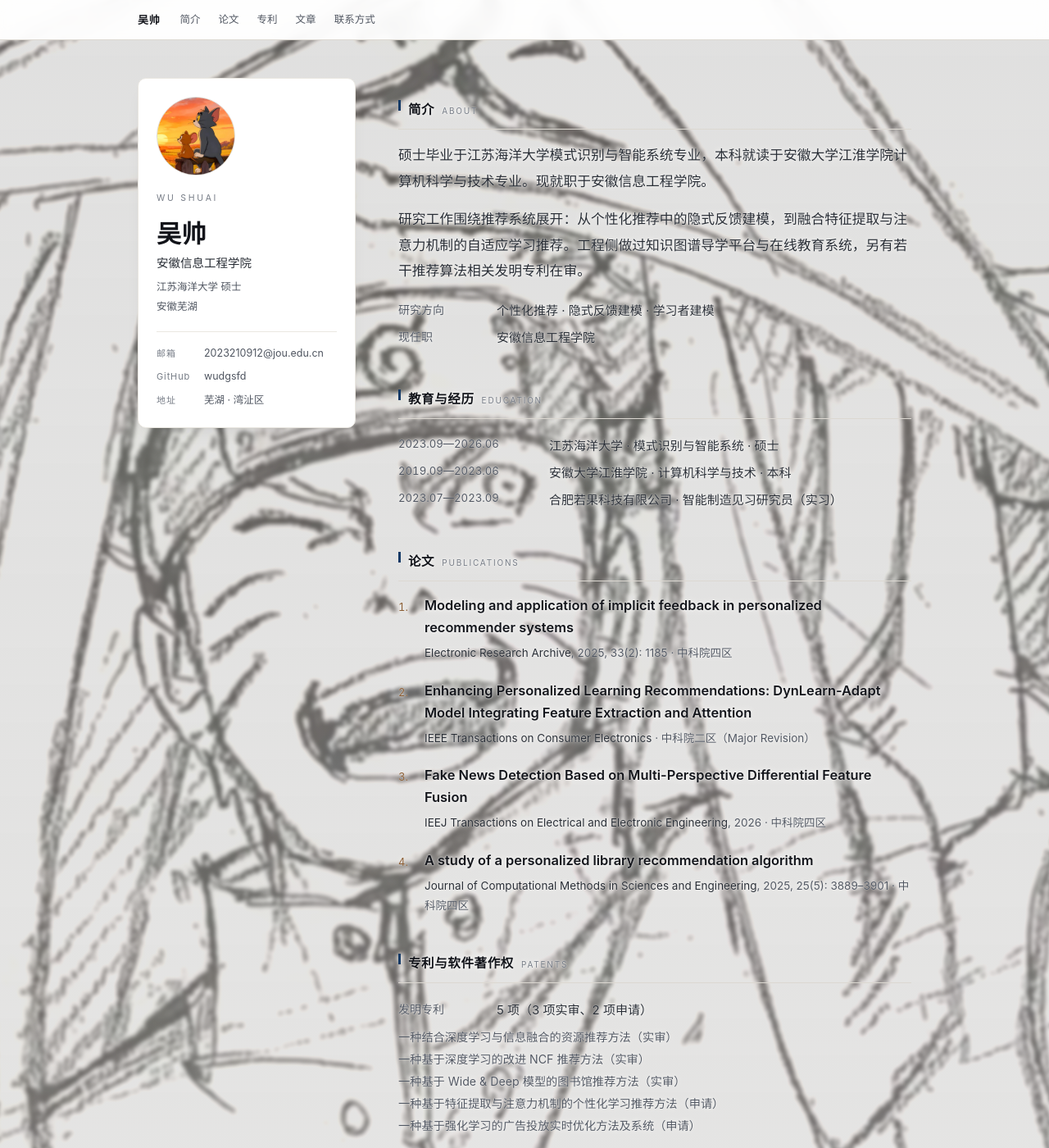
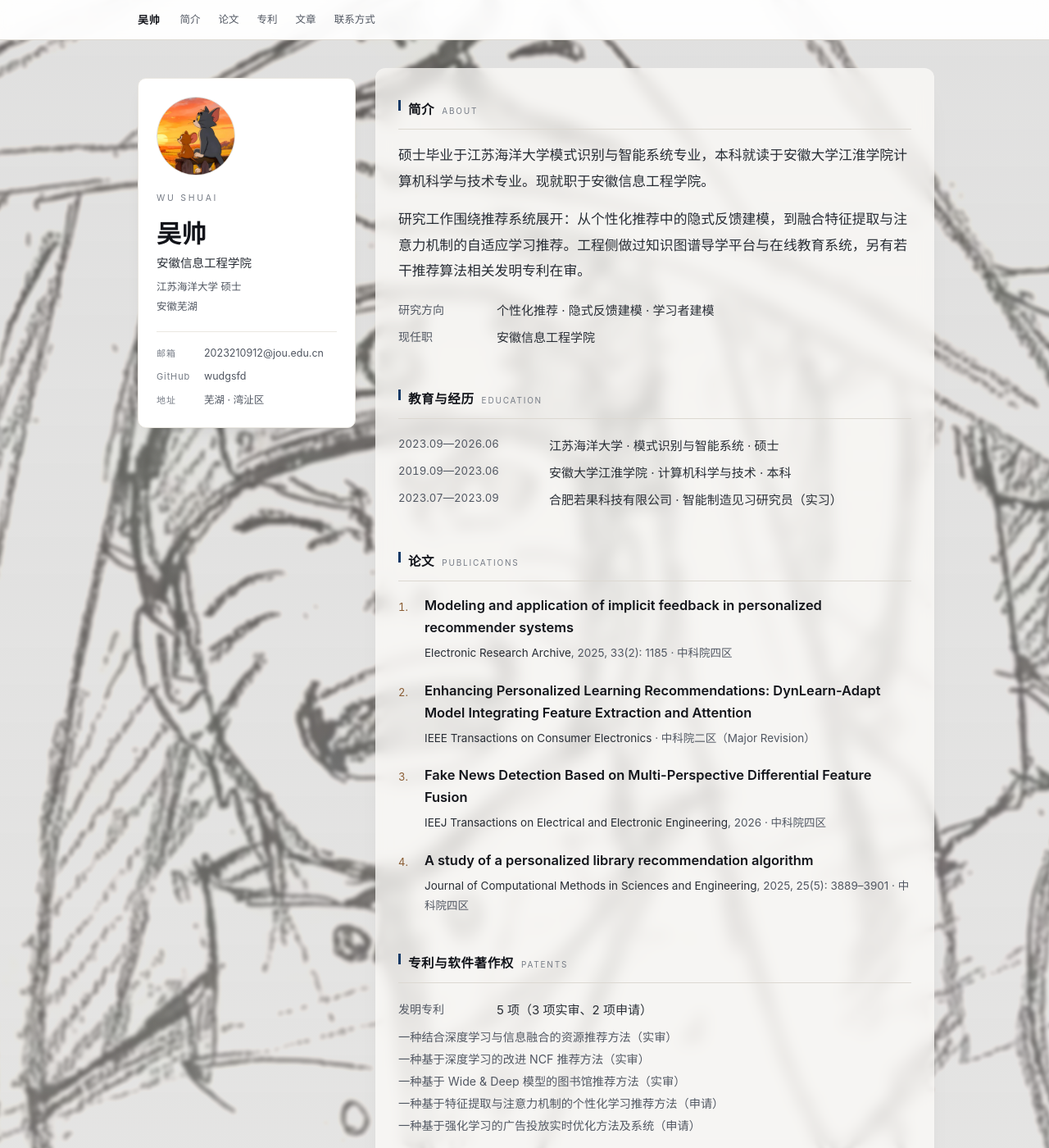
Before and after one commit to wudgsfd/wushuai.github.io, a Jekyll site: the page built from index.html, in a window 1280 px wide and 1400 px high. Shown: the whole window at 82% size. Built offline with Jekyll 4.4.1, drawn with Linux system fonts in a browser that asks for light colours.

Commit message:
正文区加半透明衬底，背景在页边保持清晰

```diff
--- a/assets/css/style.css
+++ b/assets/css/style.css
@@ -66,11 +66,16 @@ body.has-bg::after{
   z-index:-1;
   pointer-events:none;
 }
-/* 背景之上给右栏文字加一层极淡的纸色光晕，压住铅笔线条 */
-body.has-bg .col{text-shadow:0 0 1px rgba(255,255,255,.9),0 0 7px rgba(253,252,250,.95)}
-body.has-bg .col a,
-body.has-bg .col .pub .t,
-body.has-bg .col .sec-title{text-shadow:0 0 2px rgba(255,255,255,.95),0 0 9px rgba(253,252,250,.9)}
+/* 背景之上给正文区一层半透明纸衬底：页边仍露清晰线稿，文字落在干净底上 */
+body.has-bg .col{
+  background:rgba(252,251,248,.74);
+  -webkit-backdrop-filter:blur(9px) saturate(1.04);
+  backdrop-filter:blur(9px) saturate(1.04);
+  border-radius:12px;
+  padding:12px 28px 32px;
+  margin:-12px -28px 0;
+  box-shadow:0 1px 2px rgba(21,23,28,.03),0 16px 36px -26px rgba(21,23,28,.22);
+}
 @media (prefers-reduced-motion:reduce){
   body.has-bg::before{animation:none;opacity:1}
 }
@@ -410,6 +415,10 @@ footer a:hover{color:var(--accent)}
 /* ---------- 响应式 ---------- */
 @media (max-width:900px){
   .home{grid-template-columns:1fr;gap:0;padding-top:34px}
+  /* 窄屏不再用衬底，改为加深背景遮罩，保证小字号也能读 */
+  body.has-bg .col{padding:0;margin:0;background:transparent;-webkit-backdrop-filter:none;backdrop-filter:none;border-radius:0;box-shadow:none}
+  body.has-bg::before{filter:blur(4px) brightness(1.14) contrast(.7)}
+  body.has-bg::after{background:linear-gradient(180deg,rgba(251,250,247,.72) 0%,rgba(251,250,247,.78) 100%)}
   .rail{
     position:static;
     display:grid;
```
